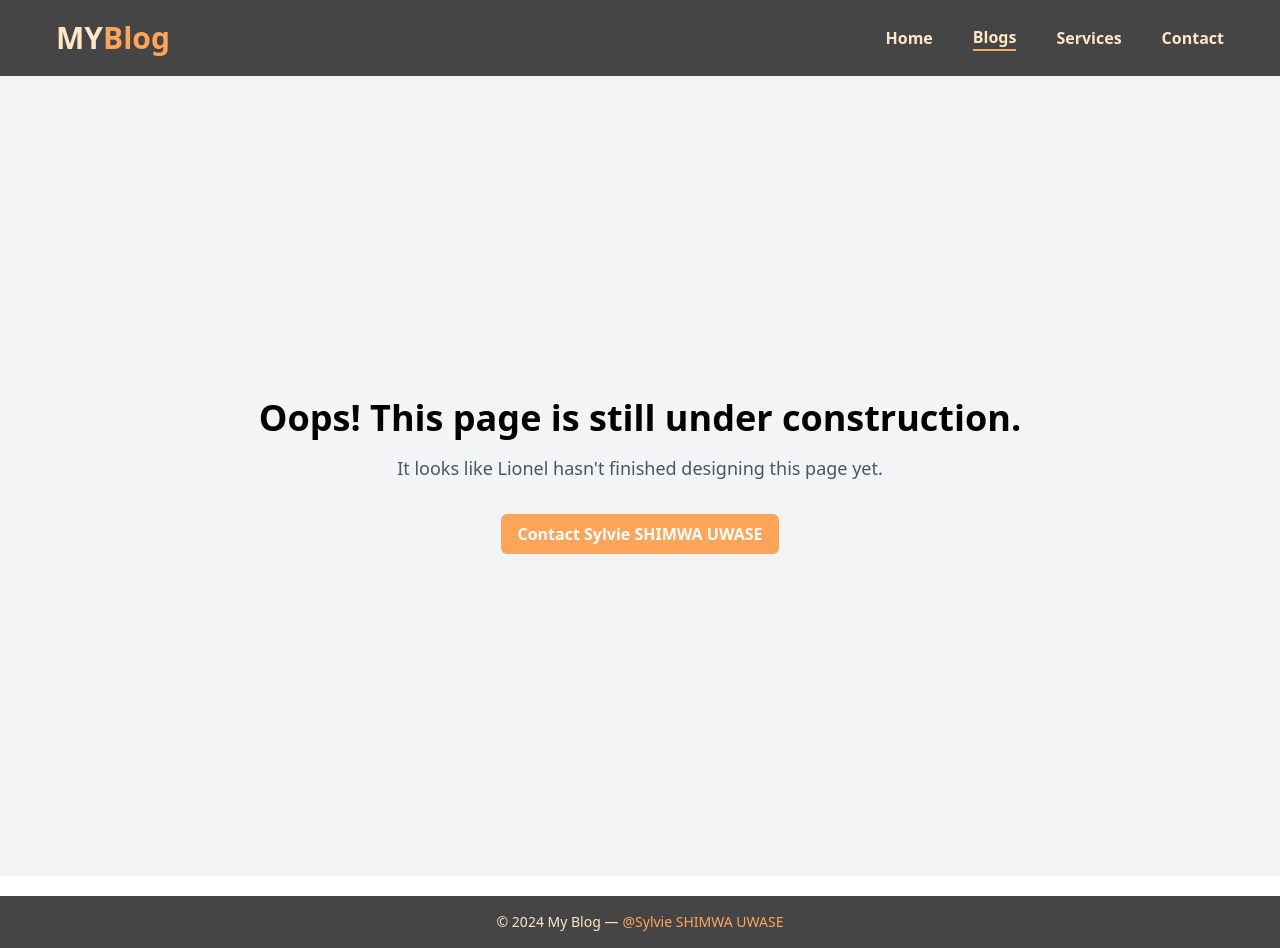
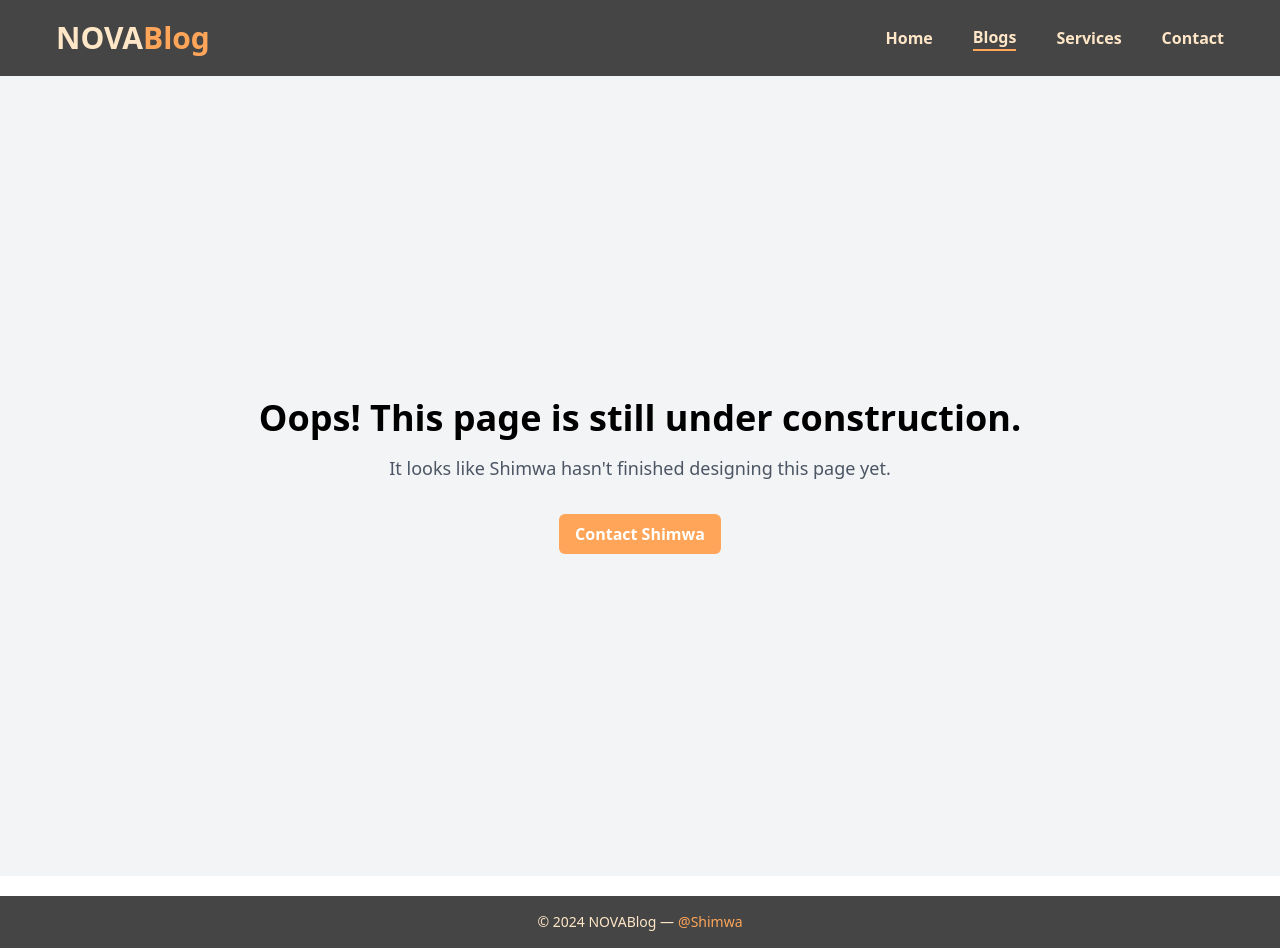
Before and after one commit to sylvieshimwauwase/blog_frontend, a React (Vite) app: page /blogs in a window 1280 px wide. Built offline with nearby package versions, Linux system fonts and the light colour scheme.

Commit message:
visual changes

```diff
--- a/index.html
+++ b/index.html
@@ -2,9 +2,9 @@
 <html lang="en">
   <head>
     <meta charset="UTF-8" />
-    <link rel="icon" type="image/svg+xml" href="/vite.svg" />
+    <!-- <link rel="icon" type="image/svg+xml" href="/vite.svg" /> -->
     <meta name="viewport" content="width=device-width, initial-scale=1.0" />
-    <title>blog project</title>
+    <title>NOVABlog </title>
   </head>
   <body>
     <div id="root"></div>
--- a/src/Layout.jsx
+++ b/src/Layout.jsx
@@ -22,7 +22,7 @@ const Layout = () => {
             to="/"
             className="flex title-font font-medium items-center mb-4 md:mb-0"
           >
-            <span className="text-3xl font-black text-[#FFE6C7]">MY</span>{" "}
+            <span className="text-3xl font-black text-[#FFE6C7]">NOVA</span>{" "}
             <span className="text-3xl font-semibold text-[#FFA559]">Blog</span>
           </Link>
           <nav className="md:ml-auto flex flex-wrap font-semibold items-center text-[#FFE6C7] justify-center space-x-10">
--- a/src/components/Filter_tabs.jsx
+++ b/src/components/Filter_tabs.jsx
@@ -14,7 +14,7 @@ const FilterTabs = () => {
    useEffect(() => {
       const fetchArticle = async () => {
          const { data } = await getArticles();
-      setArticles(data.slice(0, 3));
+         setArticles(data);
       };
 
       fetchArticle();
--- a/src/components/Footer.jsx
+++ b/src/components/Footer.jsx
@@ -7,14 +7,14 @@ const Footer = () => {
         <footer className="text-gray-600 body-font bg-[#454545] mt-5">
             <div className="container mx-auto py-4 px-14 flex flex-wrap flex-col">
                 <p className="text-[#FFE6C7] text-sm text-center">
-                    © {getCurrentYear()} My Blog —
+                    © {getCurrentYear()} NOVABlog —
                     <a
                         href="mailto:sylvieshimwa@gmail.com"
                         className="text-[#FFA559] ml-1"
                         rel="noopener noreferrer"
                         target="_blank"
                     >
-                        @Sylvie SHIMWA UWASE
+                        @Shimwa
                     </a>
                 </p>
             </div>
--- a/src/pages/Blogs.jsx
+++ b/src/pages/Blogs.jsx
@@ -7,10 +7,10 @@ const Blogs = () => {
         Oops! This page is still under construction.
       </h1>
       <p className="text-lg mb-8 text-gray-600">
-        It looks like Lionel hasn&apos;t finished designing this page yet.
+        It looks like Shimwa hasn&apos;t finished designing this page yet.
       </p>
       <Link to="/contact" className="bg-[#FFA559] font-black text-white px-4 py-2 rounded-md">
-        Contact Sylvie SHIMWA UWASE
+        Contact Shimwa
       </Link>
     </div>
   );
--- a/src/pages/Contact.jsx
+++ b/src/pages/Contact.jsx
@@ -1,8 +1,8 @@
 const Contact = () => {
    return (
       <div className="min-h-[100vh] bg-gray-100 py-8">
-         <h1 className="text-3xl font-bold text-center mb-8">Contact Sylvie SHIMWA UWASE</h1>
-         <form className="max-w-md mx-auto" action="https://getform.io/f/lajkokqb" method="POST">
+         <h1 className="text-3xl font-bold text-center mb-8">Contact Shimwa</h1>
+         <form className="max-w-md mx-auto" action="https://getform.io/f/brolndya" method="POST">
             <div className="mb-4 mx-4 sm:mx-0 hidden">
                <label htmlFor="source" className="block mb-2 font-medium text-gray-700">Source:</label>
                <input type="text" id="source" name="source" value={"This email is from DIY Blog"} className="w-full px-4 py-2 border border-gray-300 rounded-md focus:outline-none focus:ring-[#FFA559] focus:border-[#FFA559]" />
--- a/src/pages/Home.jsx
+++ b/src/pages/Home.jsx
@@ -40,13 +40,11 @@ const Home = () => {
                <Link
                   key={index}
                   to={`/blogs/${article.id}`}
-            className={`relative border-[1px] border-[#FFE6C7] shadow-lg ${
-              index === 0 && "row-span-2 md:-mb-10"
+                  className={`relative border-[1px] border-[#FFE6C7] shadow-lg ${index === 0 && "row-span-2 md:-mb-10"
                      } ${index === 2 && "-mb-10"}`}
                >
                   <img
-              className={`${
-                index === 0 ? "h-full" : "h-[15rem]"
+                     className={`${index === 0 ? "h-full" : "h-[15rem]"
                         } w-full object-cover`}
                      src={`${apiUrl}${article.image}`}
                      alt=""
--- a/src/pages/Services.jsx
+++ b/src/pages/Services.jsx
@@ -7,10 +7,10 @@ const Services = () => {
                 Oops! This page is still under construction.
             </h1>
             <p className="text-lg mb-8 text-gray-600">
-                It looks like Lionel hasn&apos;t finished designing this page yet.
+                It looks like Shimwa hasn&apos;t finished designing this page yet.
             </p>
             <Link to="/contact" className="bg-[#FFA559] font-black text-white px-4 py-2 rounded-md">
-                Contact Sylvie SHIMWA UWASE
+                Contact Shimwa
             </Link>
         </div>
     );
```
Also changed, not shown: 1 other file (tests, documents, lock files or other folders). Lines whose indentation alone changed are shown as unchanged.
